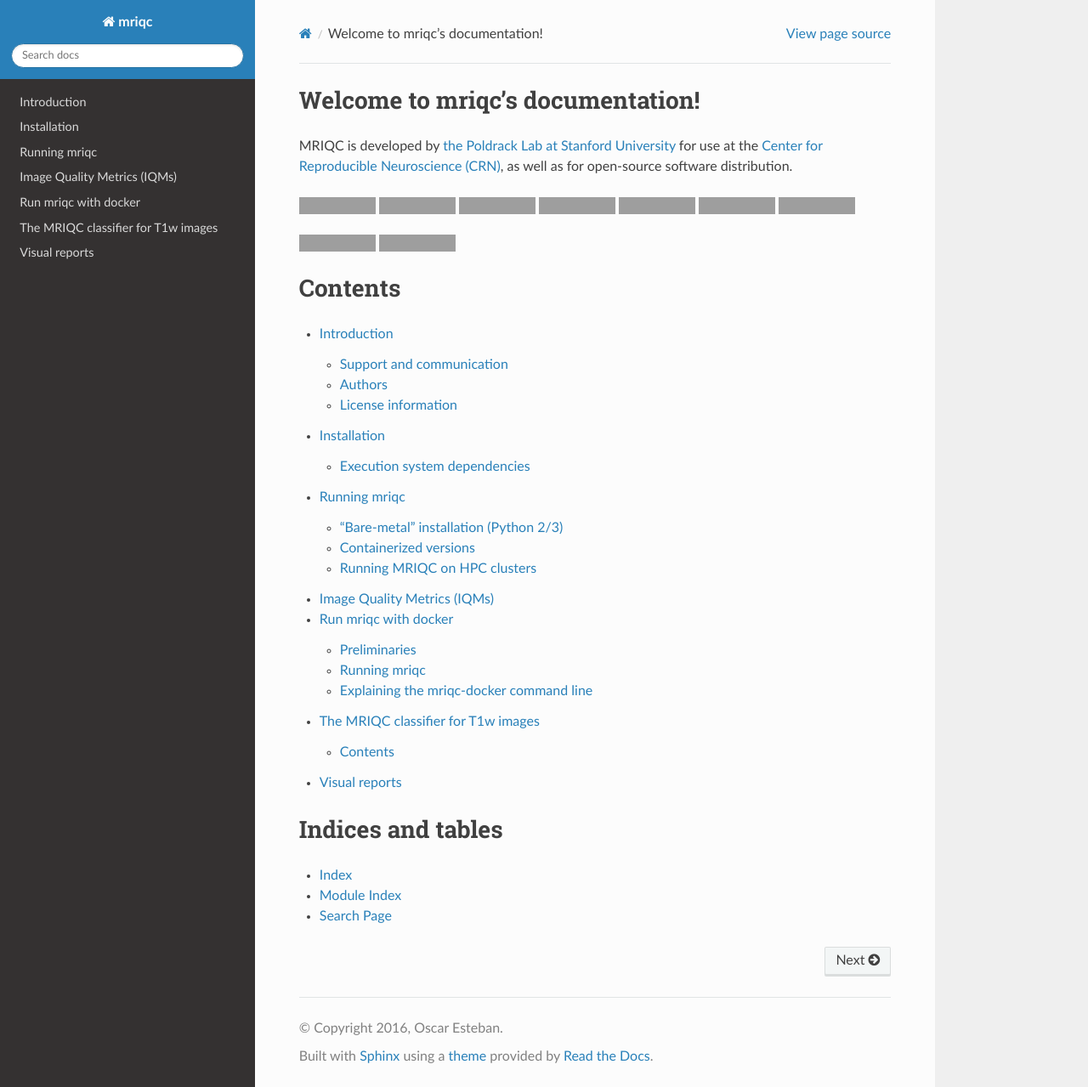
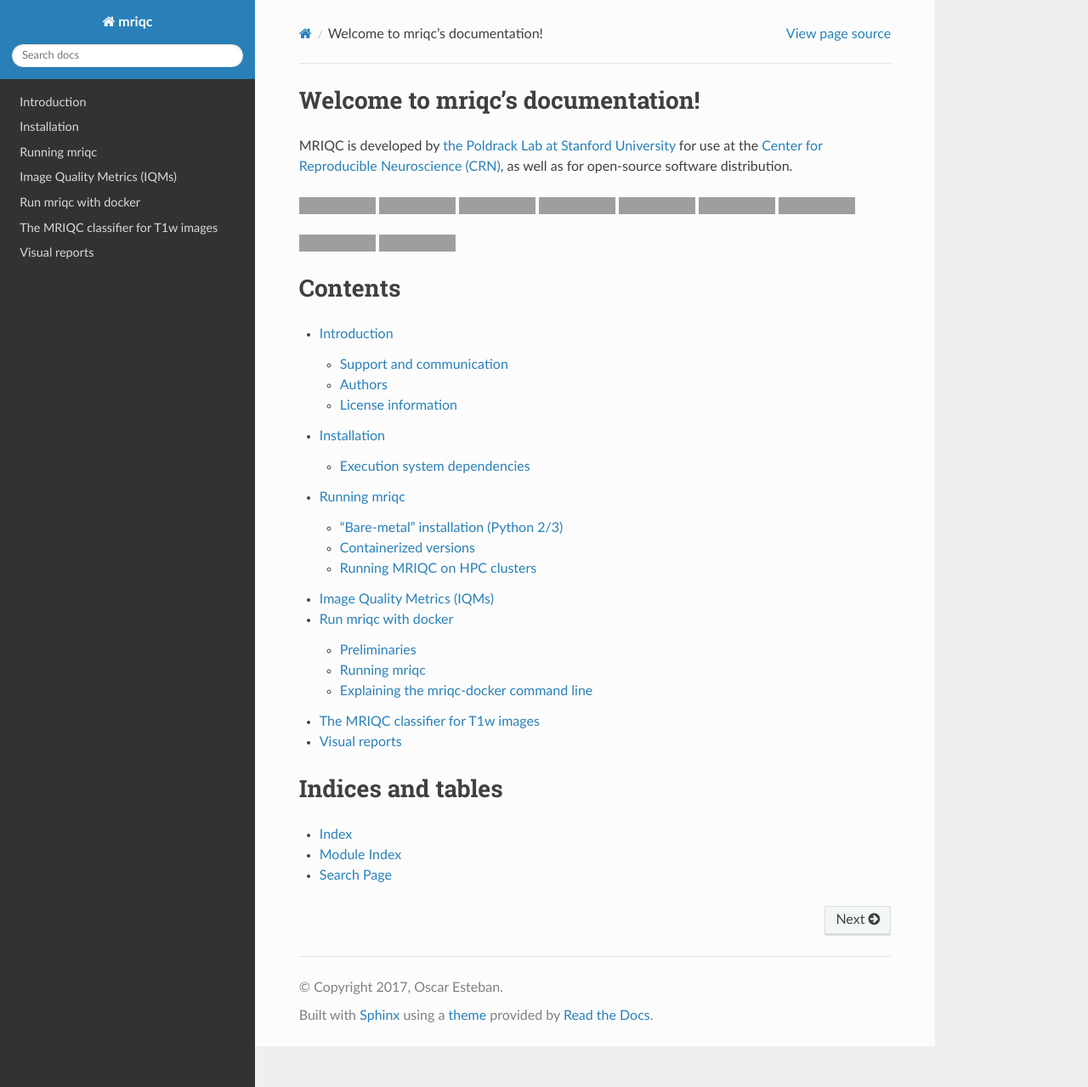
Before and after one commit to nipreps/mriqc, a Sphinx documentation site: the page built from docs/source/index.rst, in a window 1280 px wide and 1279 px high, cut to the strip 0-1279 px from the top of the window. Shown: the whole strip at 85% size. Built offline with Sphinx 7.4.7 and the Read the Docs theme 2.0.0, drawn with Linux system fonts in a browser that asks for light colours; the version number could not be read and is left out; grey boxes are pictures that could not be loaded.

Commit message:
update rtd

```diff
--- a/docs/environment.yml
+++ b/docs/environment.yml
@@ -29,4 +29,4 @@
     - nitime
     - nilearn
     - git+https://github.com/poldracklab/niworkflows.git@master
-    - git+https://github.com/nipy/nipype.git@a81d993a99425b2411fc412ee17896d0aa8abd02
+    - git+https://github.com/nipy/nipype.git@master
--- a/docs/source/conf.py
+++ b/docs/source/conf.py
@@ -17,6 +17,7 @@
 from __future__ import print_function
 from __future__ import division
 from __future__ import absolute_import
+from __future__ import unicode_literals
 
 import sys
 import os
@@ -46,7 +47,6 @@
 # extensions coming with Sphinx (named 'sphinx.ext.*') or your custom
 # ones.
 extensions = [
-    'mriqc.sphinxext.plot_workflow',
     'sphinx.ext.autodoc',
     'sphinx.ext.doctest',
     'sphinx.ext.intersphinx',
@@ -54,7 +54,8 @@
     'sphinx.ext.mathjax',
     'sphinx.ext.ifconfig',
     'sphinx.ext.viewcode',
-    'sphinx.ext.autosectionlabel'
+    'sphinx.ext.autosectionlabel',
+    'mriqc.sphinxext.plot_workflow'
 ]
 
 # Add any paths that contain templates here, relative to this directory.
@@ -72,9 +73,9 @@
 master_doc = 'index'
 
 # General information about the project.
-project = u'mriqc'
-copyright = u'2016, Oscar Esteban'
-author = u'Oscar Esteban'
+project = 'mriqc'
+copyright = '2017, Oscar Esteban'
+author = 'Oscar Esteban'
 
 # The version info for the project you're documenting, acts as replacement for
 # |version| and |release|, also used in various other places throughout the
@@ -248,8 +249,8 @@
 # (source start file, target name, title,
 #  author, documentclass [howto, manual, or own class]).
 latex_documents = [
-    (master_doc, 'mriqc.tex', u'mriqc Documentation',
-     u'Oscar Esteban', 'manual'),
+    (master_doc, 'mriqc.tex', 'mriqc Documentation',
+     'Oscar Esteban', 'manual'),
 ]
 
 # The name of an image file (relative to this directory) to place at the top of
@@ -278,7 +279,7 @@
 # One entry per manual page. List of tuples
 # (source start file, name, description, authors, manual section).
 man_pages = [
-    (master_doc, 'mriqc', u'mriqc Documentation',
+    (master_doc, 'mriqc', 'mriqc Documentation',
      [author], 1)
 ]
 
@@ -292,7 +293,7 @@
 # (source start file, target name, title, author,
 #  dir menu entry, description, category)
 texinfo_documents = [
-    (master_doc, 'mriqc', u'mriqc Documentation',
+    (master_doc, 'mriqc', 'mriqc Documentation',
      author, 'mriqc', 'One line description of project.',
      'Miscellaneous'),
 ]
```
Also changed, not shown: docs/source/classifier.rst (+0 -8 lines), docs/source/cv/data.rst (added, +8 -0 lines), 2 other files.
